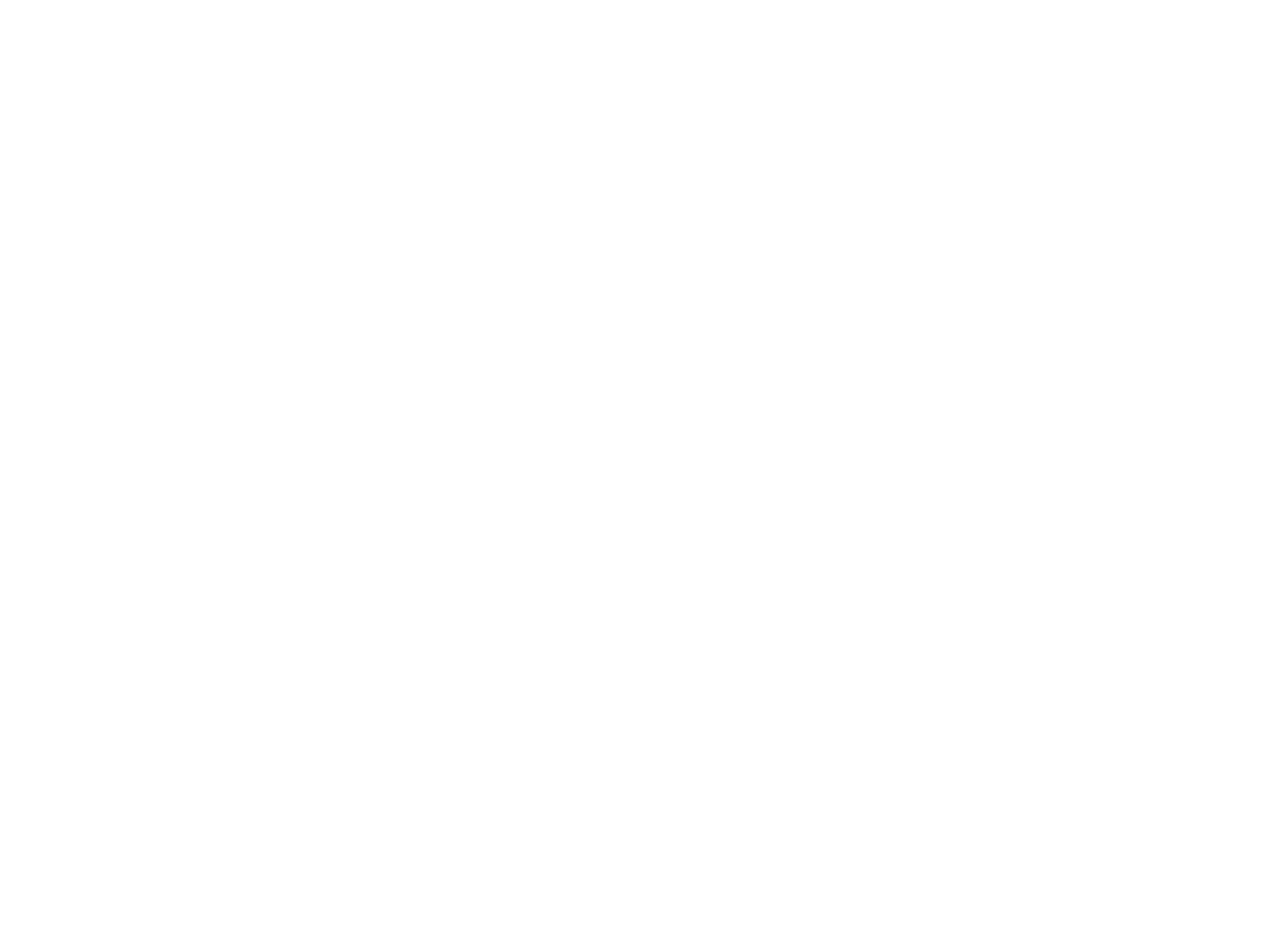
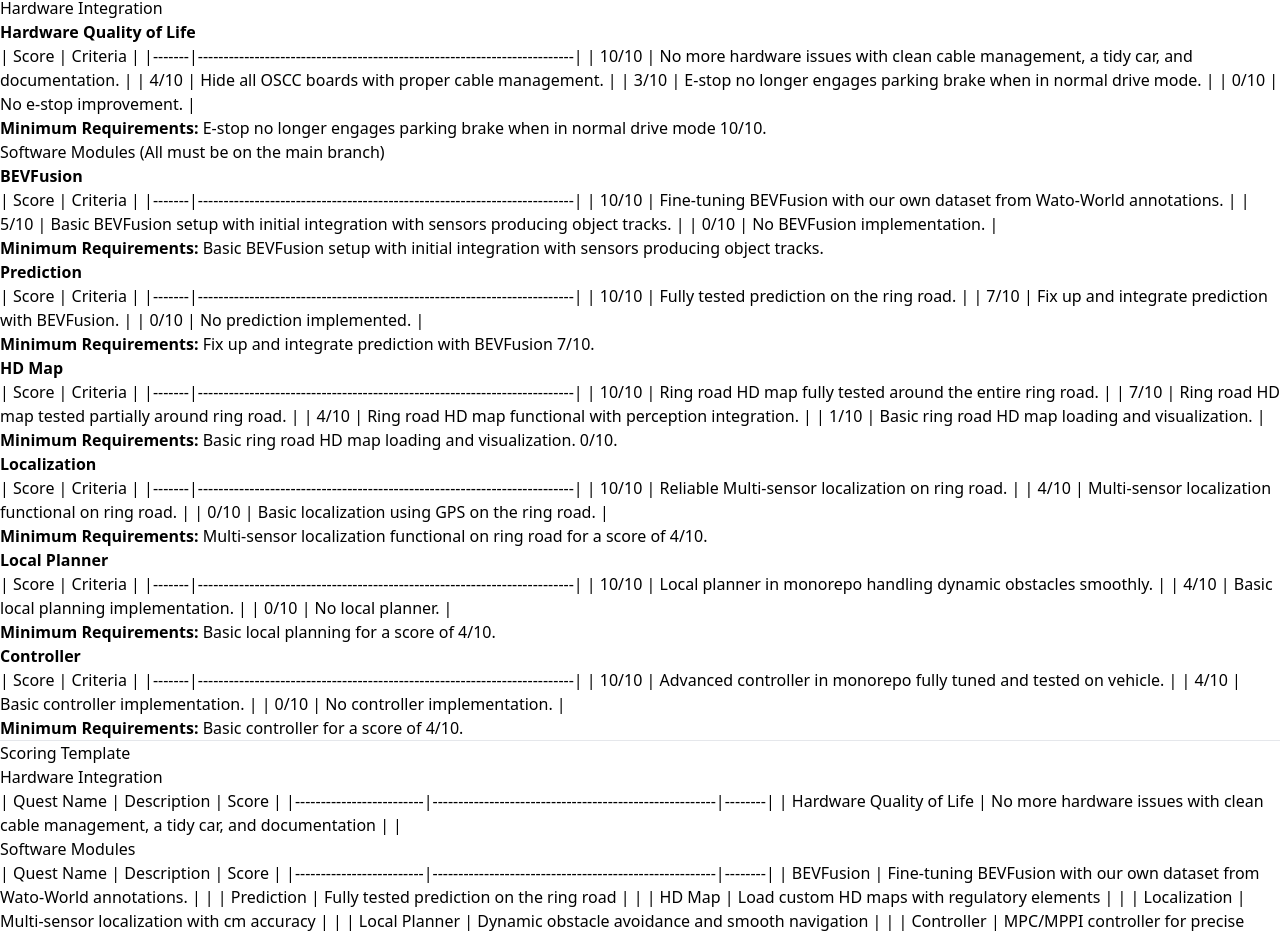
Before and after one commit to WATonomous/wato_wiki, a Next.js app: page /quest_books/s26_eve_quests in a window 1280 px wide. Before the commit this address had no page. Shown: the part 437-1374 px from the top of the page. Before the commit the page ends 800 px from the top, so only its background shows below. Built offline with nearby package versions, Linux system fonts and the light colour scheme.

Commit message:
Added EVE S26 questbook and archived old questbooks

```diff
--- /dev/null
+++ b/pages/quest_books/s26_eve_quests.mdx
@@ -0,0 +1,122 @@
+# Eve Quest Book - Summer 2026 (S26)
+
+## The Great Objective: Level 5 Robo-taxi Around Campus
+
+WATonomous aims to achieve a fully autonomous Level 5 robo-taxi capable of navigating the University of Waterloo campus by the end of Summer 2026. This involves integrating hardware, software, and cognition systems to enable decision-making directly within the car. Achieving this milestone establishes the groundwork for advanced autonomous vehicle research and real-world applications.
+
+## Term Objectives Summary
+
+The objectives for Summer 2026 focus on developing BEVFusion for perception, developing MPC for action, lots of testing around ring road, and preparing the platform for autonomous operation.
+
+1. **Hardware Integration**
+   - Hardware Quality of Life
+
+2. **Software Modules**
+   - BEVFusion
+   - Prediction
+   - HD Map
+   - Localization
+   - Local Planner (builds a collision-aware spline)
+   - Controller (MPPI, MPC)
+
+---
+
+### Term Objectives and Scoring
+
+#### Hardware Integration
+
+
+1. **Hardware Quality of Life**
+
+| Score | Criteria                                                                 |
+|-------|-------------------------------------------------------------------------|
+| 10/10  | No more hardware issues with clean cable management, a tidy car, and documentation. |
+| 4/10  | Hide all OSCC boards with proper cable management. |
+| 3/10  | E-stop no longer engages parking brake when in normal drive mode. |
+| 0/10  | No e-stop improvement. |
+
+**Minimum Requirements:** E-stop no longer engages parking brake when in normal drive mode 10/10.
+
+#### Software Modules (All must be on the main branch)
+
+1. **BEVFusion**
+
+| Score | Criteria                                                                 |
+|-------|-------------------------------------------------------------------------|
+| 10/10 | Fine-tuning BEVFusion with our own dataset from Wato-World annotations. |
+| 5/10  | Basic BEVFusion setup with initial integration with sensors producing object tracks. |
+| 0/10  | No BEVFusion implementation. |
+
+**Minimum Requirements:** Basic BEVFusion setup with initial integration with sensors producing object tracks.
+
+2. **Prediction**
+
+| Score | Criteria                                                                 |
+|-------|-------------------------------------------------------------------------|
+| 10/10 | Fully tested prediction on the ring road. |
+| 7/10  | Fix up and integrate prediction with BEVFusion. |
+| 0/10  | No prediction implemented. |
+
+**Minimum Requirements:** Fix up and integrate prediction with BEVFusion 7/10.
+
+3. **HD Map**
+
+| Score | Criteria                                                                 |
+|-------|-------------------------------------------------------------------------|
+| 10/10 | Ring road HD map fully tested around the entire ring road. |
+| 7/10 | Ring road HD map tested partially around ring road. |
+| 4/10  | Ring road HD map functional with perception integration. |
+| 1/10  | Basic ring road HD map loading and visualization. |
+
+**Minimum Requirements:** Basic ring road HD map loading and visualization. 0/10.
+
+4. **Localization**
+
+| Score | Criteria                                                                 |
+|-------|-------------------------------------------------------------------------|
+| 10/10 | Reliable Multi-sensor localization on ring road. |
+| 4/10  | Multi-sensor localization functional on ring road. |
+| 0/10  | Basic localization using GPS on the ring road. |
+
+**Minimum Requirements:** Multi-sensor localization functional on ring road for a score of 4/10.
+
+5. **Local Planner**
+
+| Score | Criteria                                                                 |
+|-------|-------------------------------------------------------------------------|
+| 10/10 | Local planner in monorepo handling dynamic obstacles smoothly. |
+| 4/10  | Basic local planning implementation. |
+| 0/10  | No local planner. |
+
+**Minimum Requirements:** Basic local planning for a score of 4/10.
+
+6. **Controller**
+
+| Score | Criteria                                                                 |
+|-------|-------------------------------------------------------------------------|
+| 10/10 | Advanced controller in monorepo fully tuned and tested on vehicle. |
+| 4/10  | Basic controller implementation. |
+| 0/10  | No controller implementation. |
+
+**Minimum Requirements:** Basic controller for a score of 4/10.
+
+---
+
+### Scoring Template
+
+#### Hardware Integration
+
+| Quest Name              | Description                                           | Score  |
+|-------------------------|-------------------------------------------------------|--------|
+| Hardware Quality of Life | No more hardware issues with clean cable management, a tidy car, and documentation |        |
+
+#### Software Modules
+
+| Quest Name              | Description                                           | Score  |
+|-------------------------|-------------------------------------------------------|--------|
+| BEVFusion               | Fine-tuning BEVFusion with our own dataset from Wato-World annotations.    |        |
+| Prediction              | Fully tested prediction on the ring road      |        |
+| HD Map                  | Load custom HD maps with regulatory elements          |        |
+| Localization            | Multi-sensor localization with cm accuracy            |        |
+| Local Planner           | Dynamic obstacle avoidance and smooth navigation      |        |
+| Controller              | MPC/MPPI controller for precise vehicle control       |        |
```
Also changed, not shown: pages/quest_books/archive/f25_eve_quests.mdx (renamed from pages/quest_books/f25_eve_quests.mdx), pages/quest_books/archive/f25_humanoid_quests.mdx (renamed from pages/quest_books/f25_humanoid_quests.mdx), pages/quest_books/archive/f25_rover_quests.mdx (renamed from pages/quest_books/f25_rover_quests.mdx), pages/quest_books/archive/f25_watcloud_quests.mdx (renamed from pages/quest_books/f25_watcloud_quests.mdx), pages/quest_books/archive/s25_micro_quests.mdx (renamed from pages/quest_books/s25_micro_quests.mdx), pages/quest_books/archive/s25_watcloud_quests.mdx (renamed from pages/quest_books/s25_watcloud_quests.mdx).
